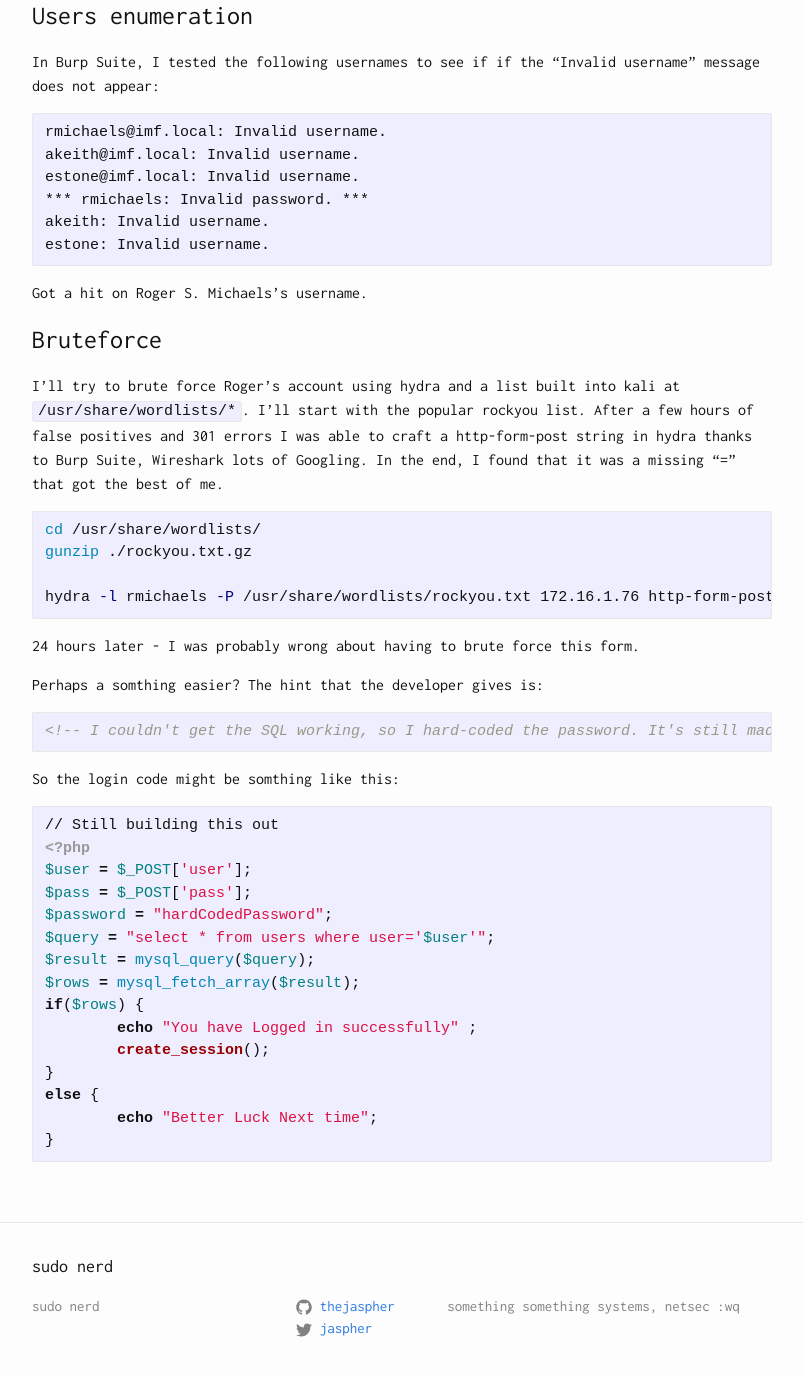
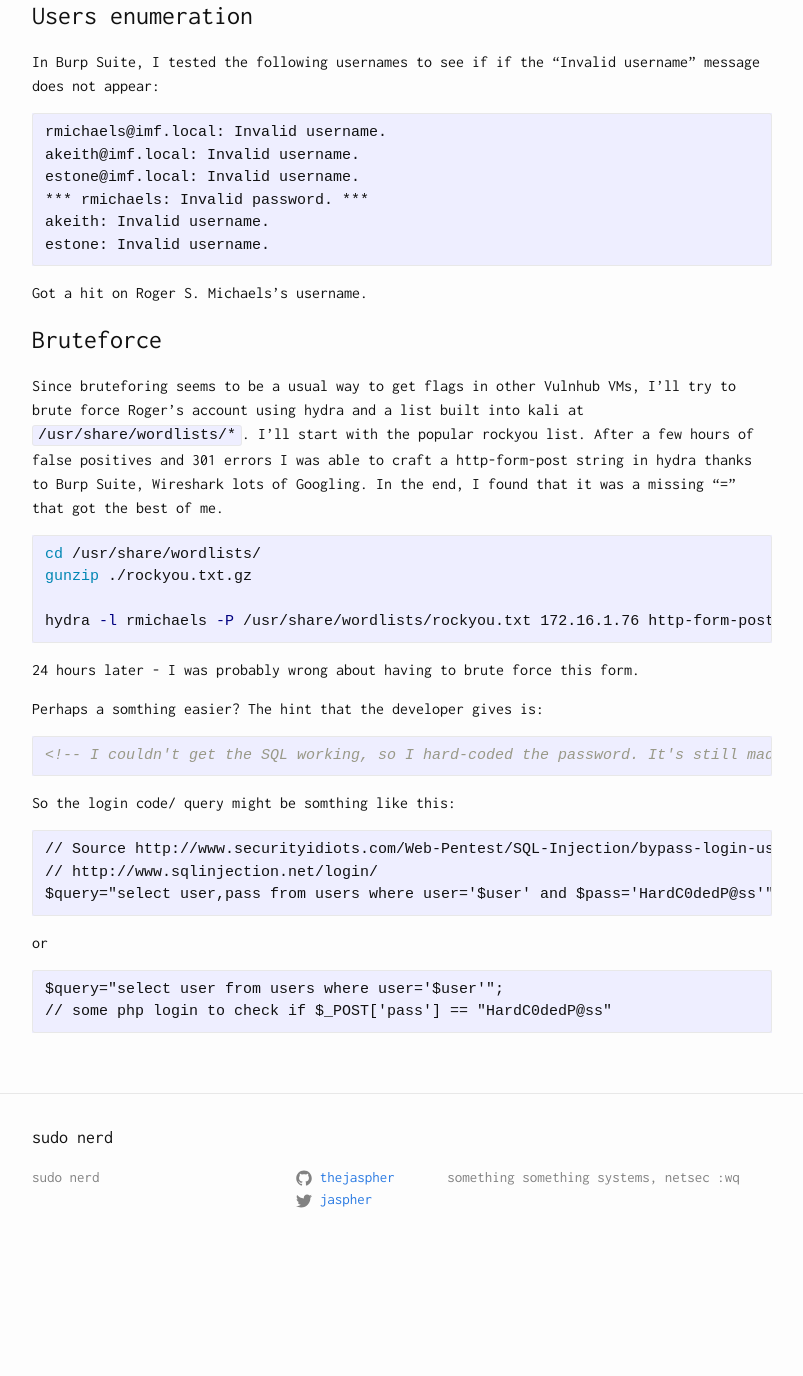
Before and after one commit to educationnull/thejaspher.github.io, a Jekyll site: the page built from _posts/2016-11-09-vulnhub-imf.md, in a window 1280 px wide and 1400 px high, scrolled down 3357 px. Shown: the top 1376 px of the window, without its empty margins (238-1041 px from the left). Built offline with Jekyll 4.4.1, drawn with Linux system fonts in a browser that asks for light colours; after the commit the page ends 4628 px from its top, so only the background shows below that.

Commit message:
Update 2016-11-09-vulnhub-imf.md

````diff
--- a/_posts/2016-11-09-vulnhub-imf.md
+++ b/_posts/2016-11-09-vulnhub-imf.md
@@ -156,7 +156,7 @@ Got a hit on Roger S. Michaels's username.
 
 ### Bruteforce
 
-I'll try to brute force Roger's account using hydra and a list built into kali at `/usr/share/wordlists/*`. I'll start with the popular rockyou list. After a few hours of false positives and 301 errors I was able to craft a http-form-post string in hydra thanks to Burp Suite, Wireshark lots of Googling. In the end, I found that it was a missing "=" that got the best of me.
+Since bruteforing seems to be a usual way to get flags in other Vulnhub VMs, I'll try to brute force Roger's account using hydra and a list built into kali at `/usr/share/wordlists/*`. I'll start with the popular rockyou list. After a few hours of false positives and 301 errors I was able to craft a http-form-post string in hydra thanks to Burp Suite, Wireshark lots of Googling. In the end, I found that it was a missing "=" that got the best of me.
 
 ```bash
 cd /usr/share/wordlists/
@@ -172,22 +172,16 @@ Perhaps a somthing easier? The hint that the developer gives is:
 <!-- I couldn't get the SQL working, so I hard-coded the password. It's still mad secure through. - Roger -->
 ```
 
-So the login code might be somthing like this:
+So the login code/ query might be somthing like this:
 
-```php
-// Still building this out
-<?php
-$user = $_POST['user'];
-$pass = $_POST['pass'];
-$password = "hardCodedPassword";
-$query = "select * from users where user='$user'";
-$result = mysql_query($query);
-$rows = mysql_fetch_array($result);
-if($rows) {
-	echo "You have Logged in successfully" ;
-	create_session();
-}
-else {
-	echo "Better Luck Next time";
-}
 ```
+// Source http://www.securityidiots.com/Web-Pentest/SQL-Injection/bypass-login-using-sql-injection.html
+// http://www.sqlinjection.net/login/
+$query="select user,pass from users where user='$user' and $pass='HardC0dedP@ss'";
+```
+or
+
+```
+$query="select user from users where user='$user'";
+// some php login to check if $_POST['pass'] == "HardC0dedP@ss"
+```
````
